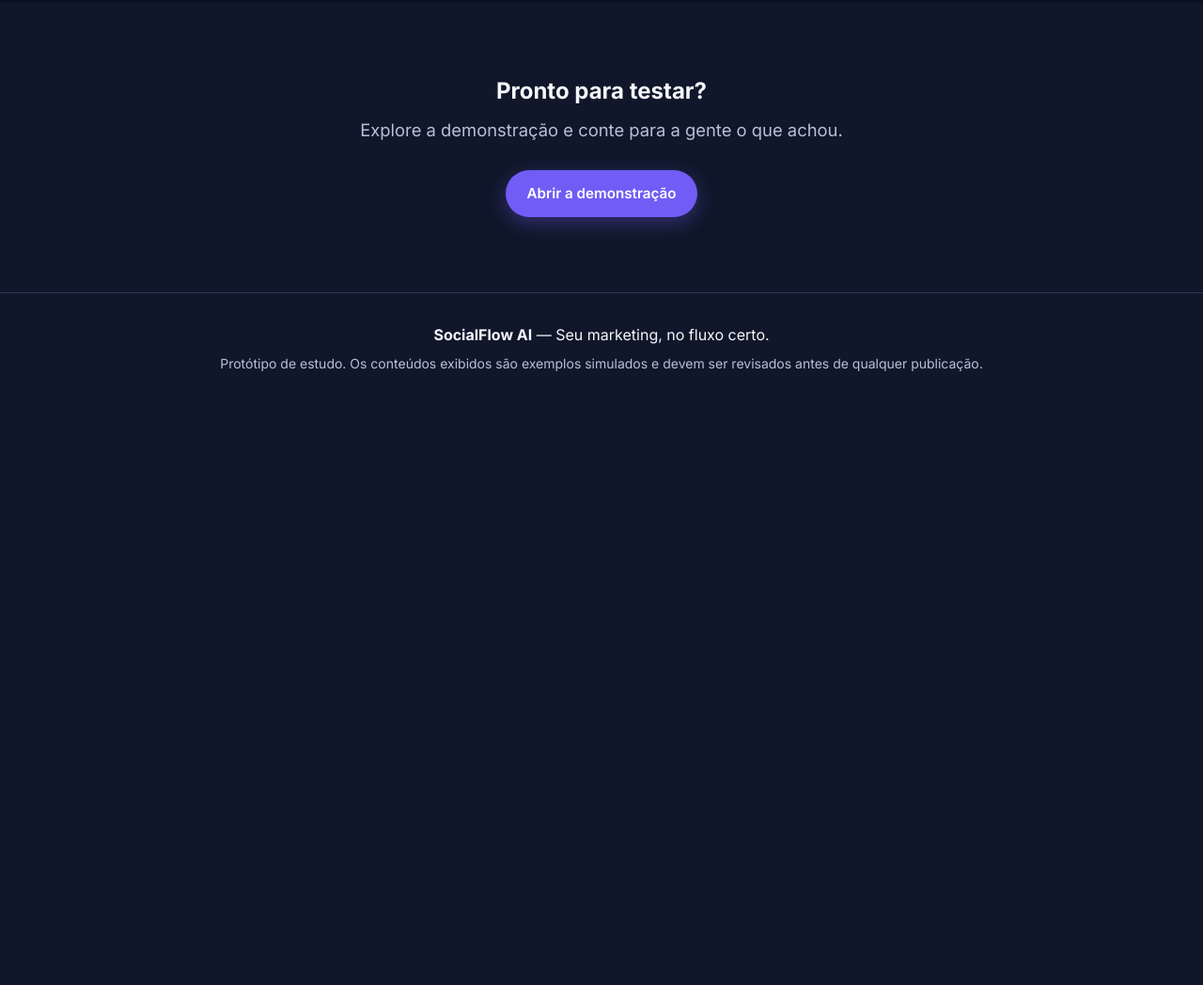
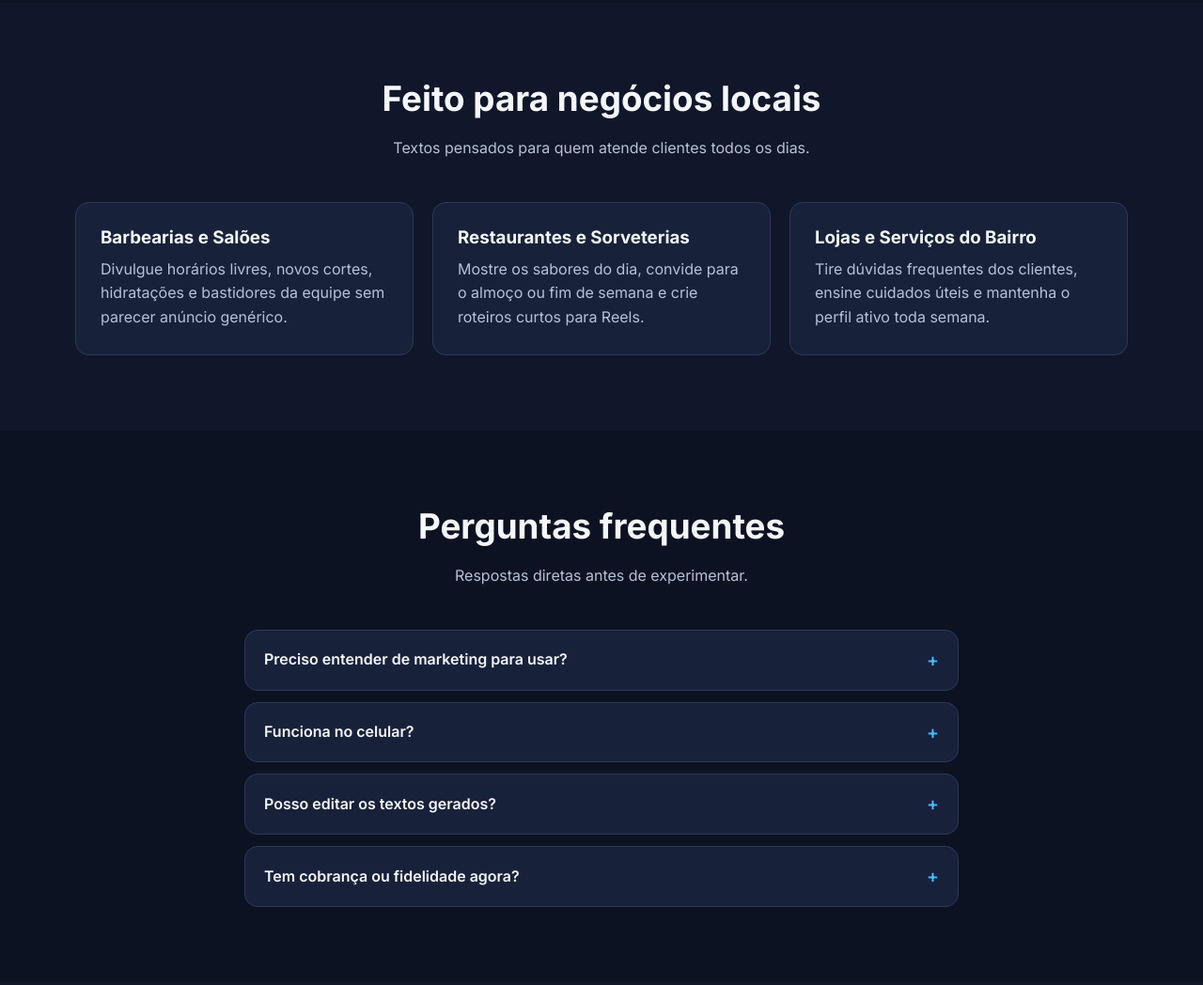
Before and after one commit to Sergin77/socialflow-ia, a plain HTML site: page index.html in a window 1280 px wide. Shown: the part 2945-3993 px from the top of the page at 94% size. Before the commit the page ends 3381 px from the top, so only its background shows below. Drawn offline with Linux system fonts and the light colour scheme.

Commit message:
Update index.html

```diff
--- a/index.html
+++ b/index.html
@@ -207,6 +207,56 @@
       </div>
     </section>
 
+    <!-- ===================== PARA QUEM É ===================== -->
+    <section class="section">
+      <div class="container">
+        <h2 class="section-title">Feito para negócios locais</h2>
+        <p class="section-subtitle">Textos pensados para quem atende clientes todos os dias.</p>
+
+        <div class="grid grid-3">
+          <article class="feature-card">
+            <h3>Barbearias e Salões</h3>
+            <p>Divulgue horários livres, novos cortes, hidratações e bastidores da equipe sem parecer anúncio genérico.</p>
+          </article>
+          <article class="feature-card">
+            <h3>Restaurantes e Sorveterias</h3>
+            <p>Mostre os sabores do dia, convide para o almoço ou fim de semana e crie roteiros curtos para Reels.</p>
+          </article>
+          <article class="feature-card">
+            <h3>Lojas e Serviços do Bairro</h3>
+            <p>Tire dúvidas frequentes dos clientes, ensine cuidados úteis e mantenha o perfil ativo toda semana.</p>
+          </article>
+        </div>
+      </div>
+    </section>
+
+    <!-- ===================== PERGUNTAS FREQUENTES ===================== -->
+    <section class="section section-alt">
+      <div class="container">
+        <h2 class="section-title">Perguntas frequentes</h2>
+        <p class="section-subtitle">Respostas diretas antes de experimentar.</p>
+
+        <div class="faq-list">
+          <details class="faq-item">
+            <summary>Preciso entender de marketing para usar?</summary>
+            <p>Não. Você só escolhe o produto ou serviço e o objetivo (atrair clientes, divulgar, engajar ou ensinar), e o sistema monta a legenda completa com chamada para ação.</p>
+          </details>
+          <details class="faq-item">
+            <summary>Funciona no celular?</summary>
+            <p>Sim. Todo o painel, o gerador, o calendário e o histórico funcionam direto no navegador do celular ou do computador.</p>
+          </details>
+          <details class="faq-item">
+            <summary>Posso editar os textos gerados?</summary>
+            <p>Sim! Você pode copiar com 1 clique ou editar qualquer parte do texto antes de salvar no seu calendário editorial.</p>
+          </details>
+          <details class="faq-item">
+            <summary>Tem cobrança ou fidelidade agora?</summary>
+            <p>Não. Os planos exibidos acima são apenas um estudo de pesquisa; você pode testar sem cadastrar cartão.</p>
+          </details>
+        </div>
+      </div>
+    </section>
+
     <!-- ===================== CHAMADA FINAL ===================== -->
     <section class="section cta-final">
       <div class="container">
```
